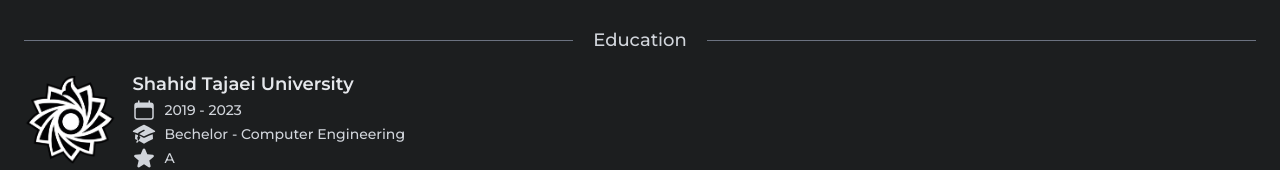
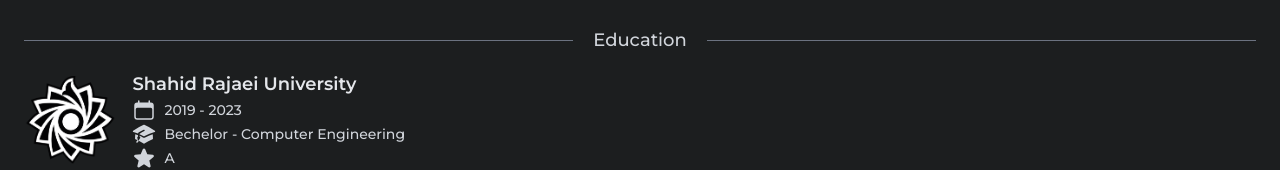
Before and after one commit to amkzdev/amkz_portfolio, a Next.js app: page / in a window 1280 px wide. Shown: the part 5521-5691 px from the top of the page. Built offline with nearby package versions, Linux system fonts and the light colour scheme.

Commit message:
Fix Profilio

```diff
--- a/components/homepage/Education/data/index.ts
+++ b/components/homepage/Education/data/index.ts
@@ -7,7 +7,7 @@ export const educations : EducationType [] = [
         grade:'A',
         level:'Bechelor',
         logo:uni,
-        name:'Shahid Tajaei University',
+        name:'Shahid Rajaei University',
         field:'Computer Engineering'
     } ,
     {
```
